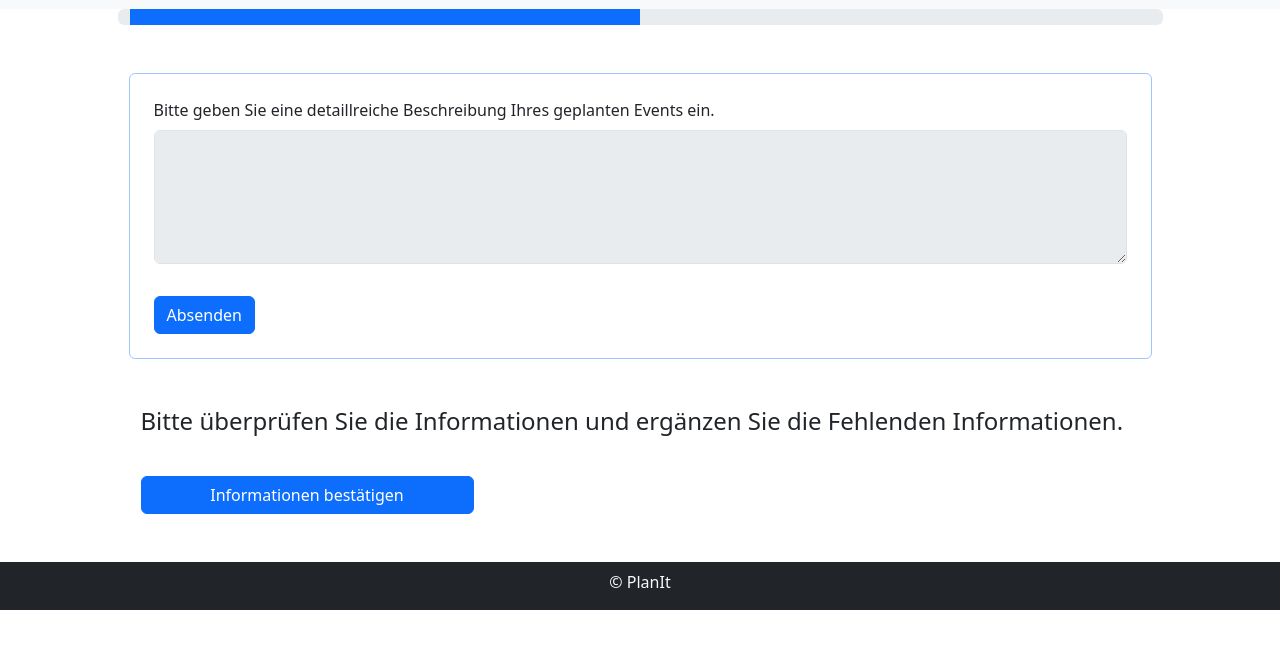
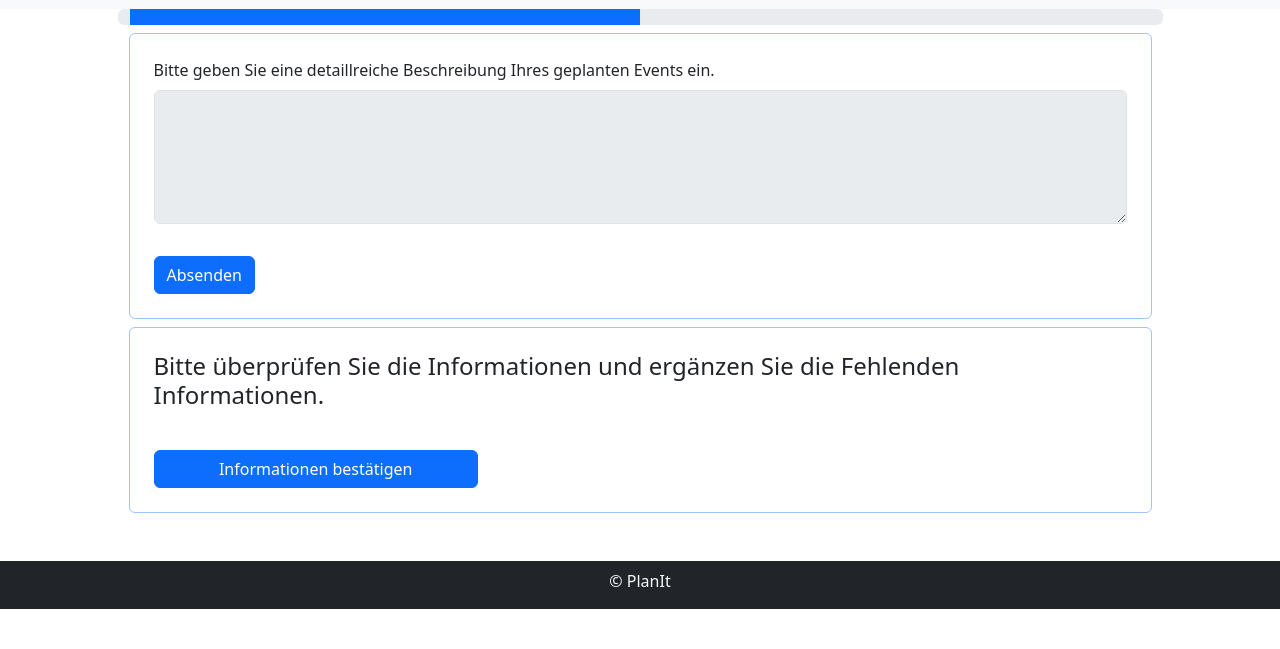
Before and after one commit to mogisler/Hackaton25, a website: page index.html in a window 1280 px wide. Both pictures are taken after a click on the button "Absenden". Shown: the part 75-724 px from the top of the page. Drawn offline with nearby package versions, Linux system fonts and the light colour scheme; no server answers.

Commit message:
change design

```diff
--- a/index.html
+++ b/index.html
@@ -29,7 +29,7 @@
                     </div>
                 </div>
             </div>
-            <div class="container my-5">
+            <div class="container my-2">
                 <div class="row justify-content-center">
                     <form id="eventForm" class="col-11 my-auto border border-primary-subtle p-4 rounded">
                         <div class="mb-3">
@@ -46,9 +46,9 @@
                     </form>
                 </div>
             </div>
-            <div class="container my-4 d-none col-11 justify-content-center" id="detailsContainer">
+            <div class="container my-2 d-none col-11 justify-content-center" id="detailsContainer">
                 <div class="row">
-                    <div class="col">
+                    <div class="col border border-primary-subtle p-4 rounded">
                         <h4>Bitte überprüfen Sie die Informationen und ergänzen Sie die Fehlenden Informationen.</h4>
                         <table class="table table-bordered">
                             <tbody id="tableBody">
@@ -60,9 +60,9 @@
                     </div>
                 </div>
             </div>
-            <div class="container my-5 d-none justify-content-center" id="lastAnswerContainer">
+            <div class="container col-11 my-2 d-none justify-content-center" id="lastAnswerContainer">
                 <div class="row">
-                    <div class="col">
+                    <div class="col border border-primary-subtle p-4 rounded">
                         <table class="col-11 table table-bordered table-striped">
                             <tbody id="letzteTabelle">
                                 <!-- Die Tabelle wird dynamisch generiert -->
@@ -87,7 +87,6 @@
         crossorigin="anonymous"></script>
     <script src="frontend.js"></script>
     <script src="displaytable.js"></script>
-
     <script>
         document.getElementById('submit').addEventListener('click', function () {
             document.getElementById('eventDescription').setAttribute("readonly", true);
@@ -97,7 +96,6 @@
 
 
         });
-
 
         document.getElementById('submitDetails').addEventListener('click', function () {
             document.getElementById('tableBody').parentElement.parentElement.style.opacity = '0.5';
```
